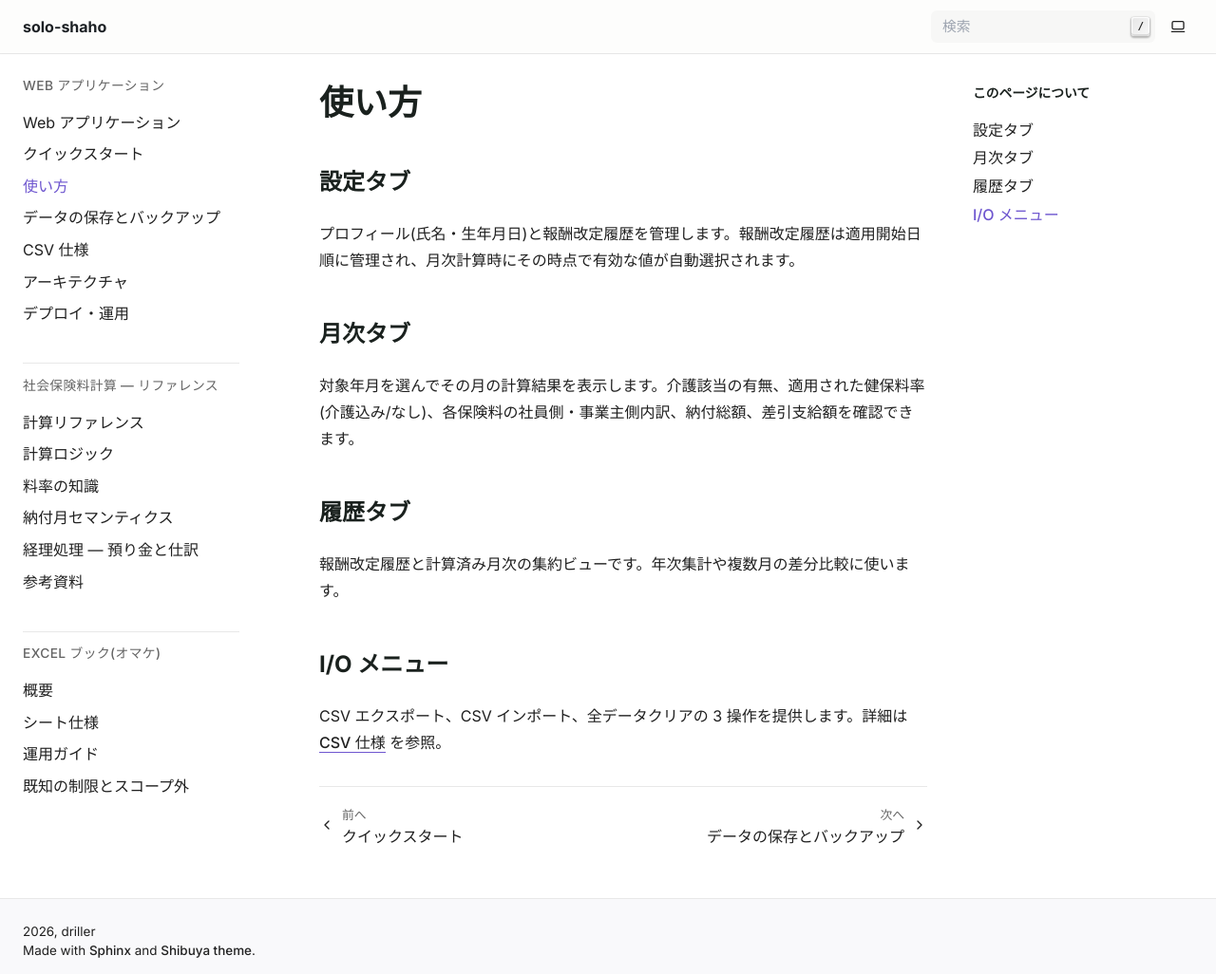
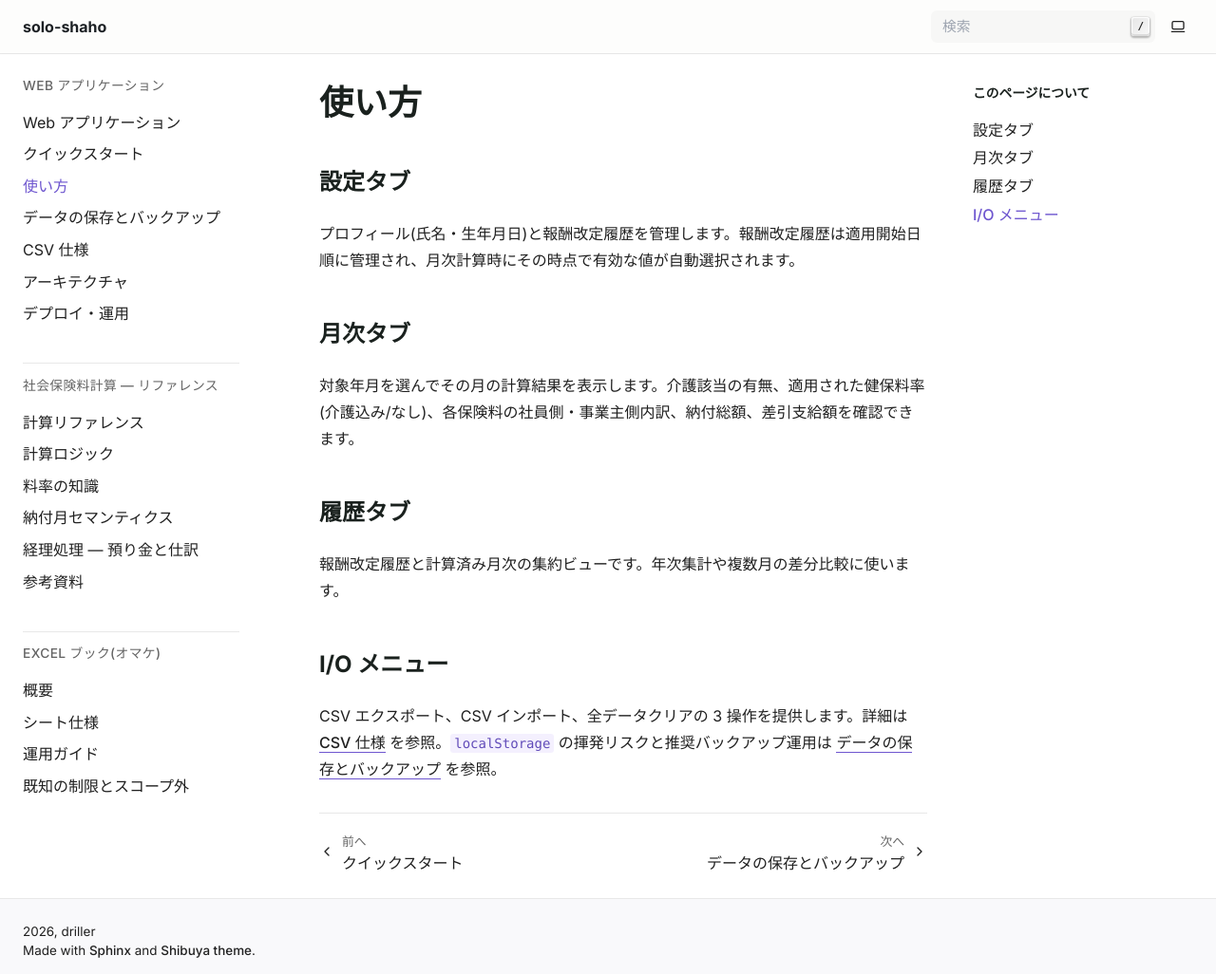
Before and after one commit to drillan/solo-shaho, a Sphinx documentation site: the page built from docs/web/usage.md, in a window 1280 px wide and 1026 px high. Shown: the whole window at 95% size. Built offline with Sphinx 7.4.7, drawn with Linux system fonts in a browser that asks for light colours.

Commit message:
docs(web): link storage page from I/O menu section

```diff
--- a/docs/web/usage.md
+++ b/docs/web/usage.md
@@ -14,4 +14,4 @@
 
 ## I/O メニュー
 
-CSV エクスポート、CSV インポート、全データクリアの 3 操作を提供します。詳細は [CSV 仕様](csv.md) を参照。
+CSV エクスポート、CSV インポート、全データクリアの 3 操作を提供します。詳細は [CSV 仕様](csv.md) を参照。`localStorage` の揮発リスクと推奨バックアップ運用は [データの保存とバックアップ](storage.md) を参照。
```
